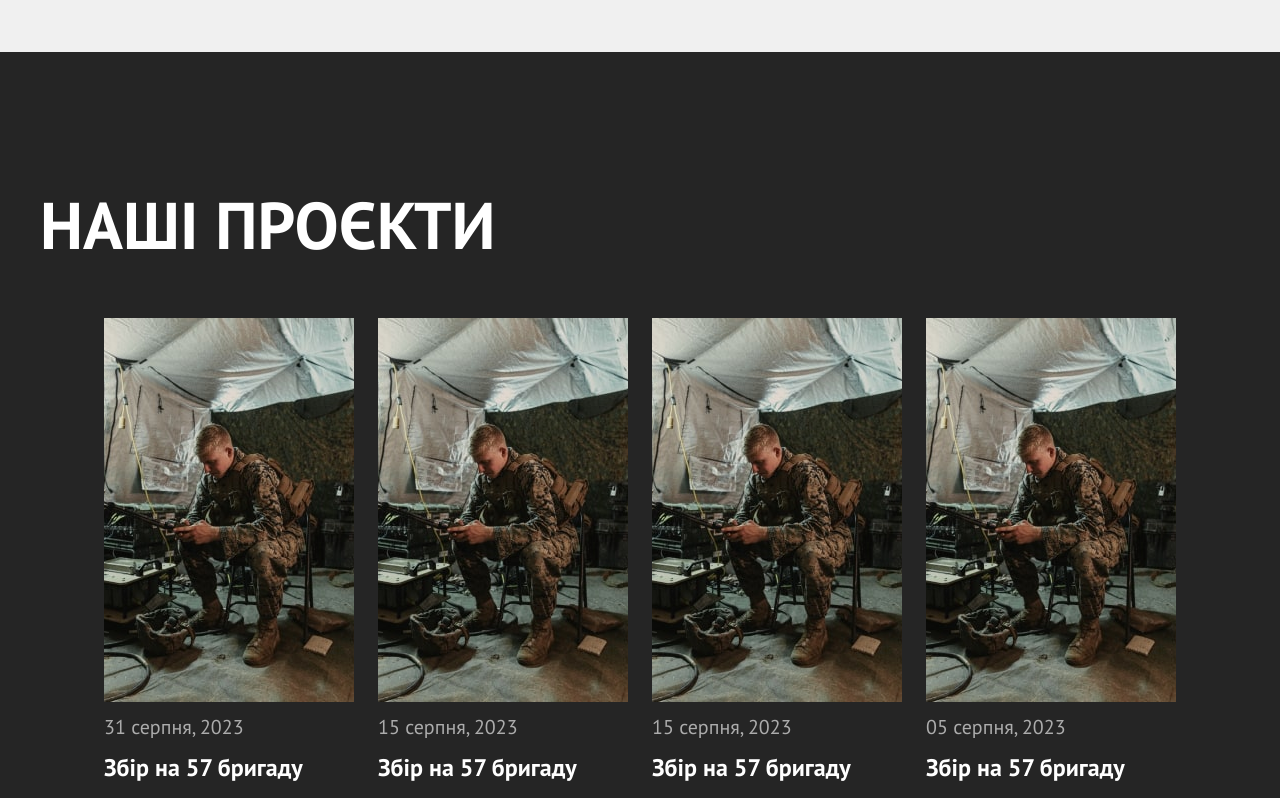
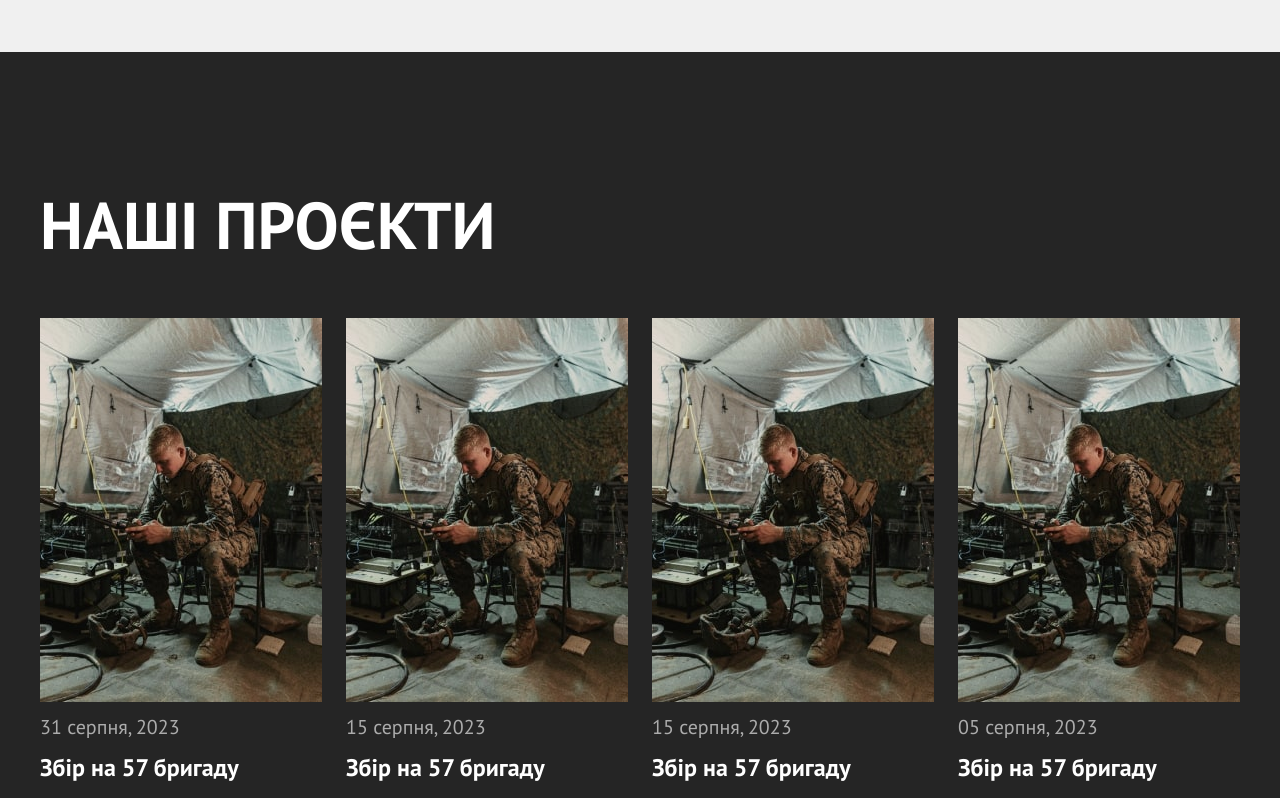
Before and after one commit to baza-trainee/dokoopy-frontend, a React (Vite) app: page / in a window 1280 px wide. Shown: the part 2227-3025 px from the top of the page. Built offline with nearby package versions, Linux system fonts and the light colour scheme.

Commit message:
fixed width cards

```diff
--- a/src/styles/components/_projects.scss
+++ b/src/styles/components/_projects.scss
@@ -121,7 +121,7 @@
 }
 @media (min-width: 1280px) {
    .project-cart {
-      width: 250px;
+      width: 292px;
    }
    .title-dark {
       padding: 140px 0 40px 0;
```
